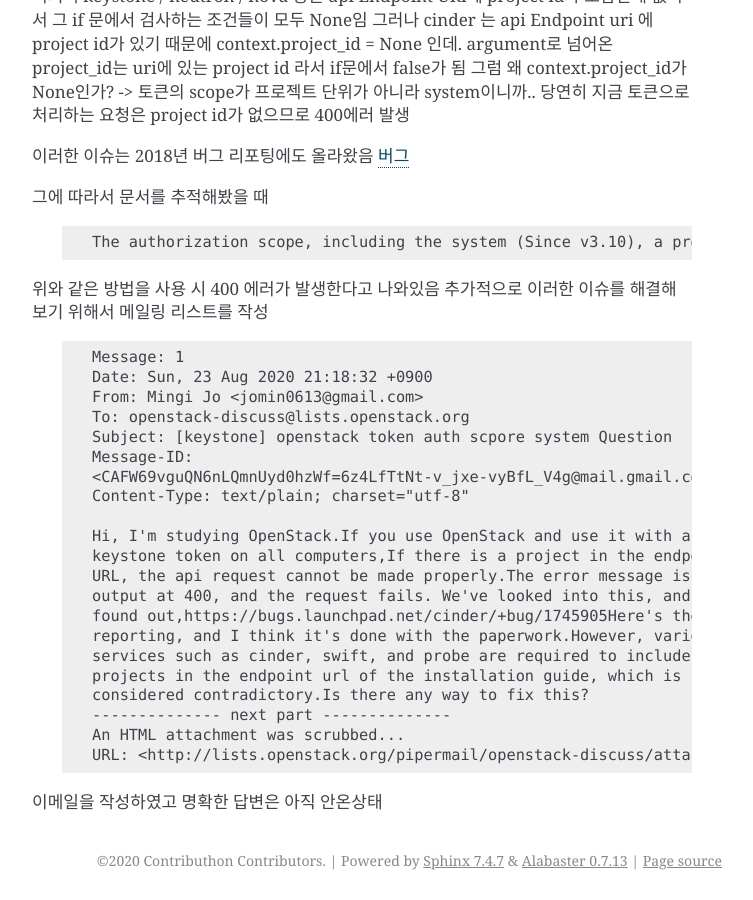
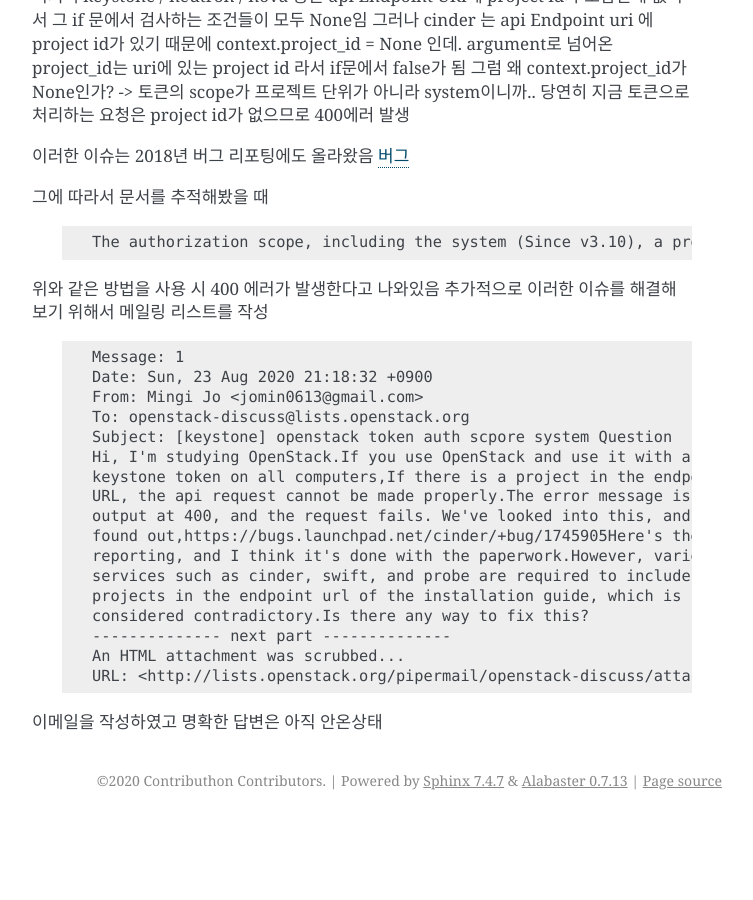
Before and after one commit to openstack-kr/contributhon-2020, a Sphinx documentation site: the page built from doc/source/JoMinGi/keystone_token_system_scope.rst, in a window 1280 px wide and 900 px high, scrolled down 2681 px. Shown: the whole window, without its empty margins (388-1141 px from the left). Built offline with Sphinx 7.4.7, drawn with Linux system fonts in a browser that asks for light colours; the version number could not be read and is left out; after the commit the page ends 3501 px from its top, so only the background shows below that.

Commit message:
keystone_token_system_scope.rst bug fix #2

```diff
--- a/doc/source/JoMinGi/keystone_token_system_scope.rst
+++ b/doc/source/JoMinGi/keystone_token_system_scope.rst
@@ -154,10 +154,6 @@ argument로 넘어온 project_id는 uri에 있는 project id 라서 if문에서
         From: Mingi Jo <jomin0613@gmail.com>
         To: openstack-discuss@lists.openstack.org
         Subject: [keystone] openstack token auth scpore system Question
-        Message-ID:
-	<CAFW69vguQN6nLQmnUyd0hzWf=6z4LfTtNt-v_jxe-vyBfL_V4g@mail.gmail.com>
-        Content-Type: text/plain; charset="utf-8"
-
         Hi, I'm studying OpenStack.If you use OpenStack and use it with a
         keystone token on all computers,If there is a project in the endpoint
         URL, the api request cannot be made properly.The error message is
```
